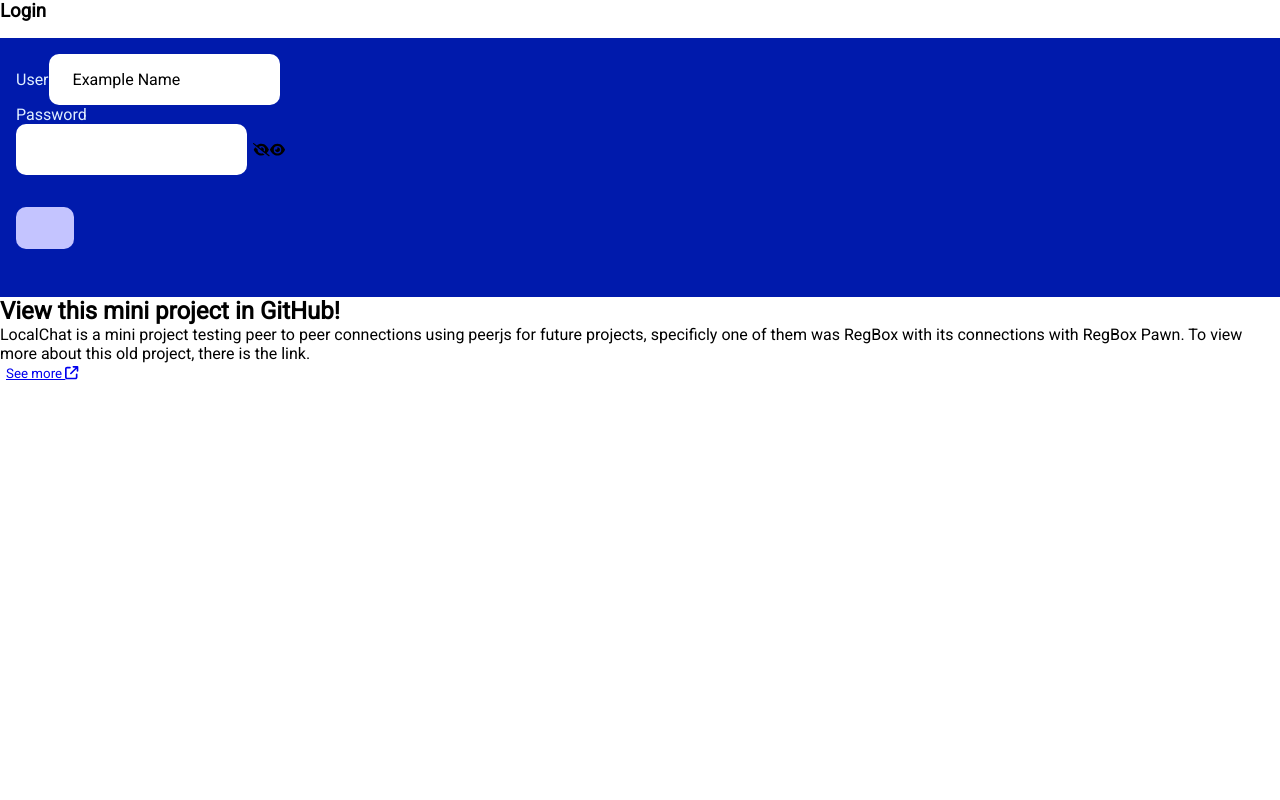
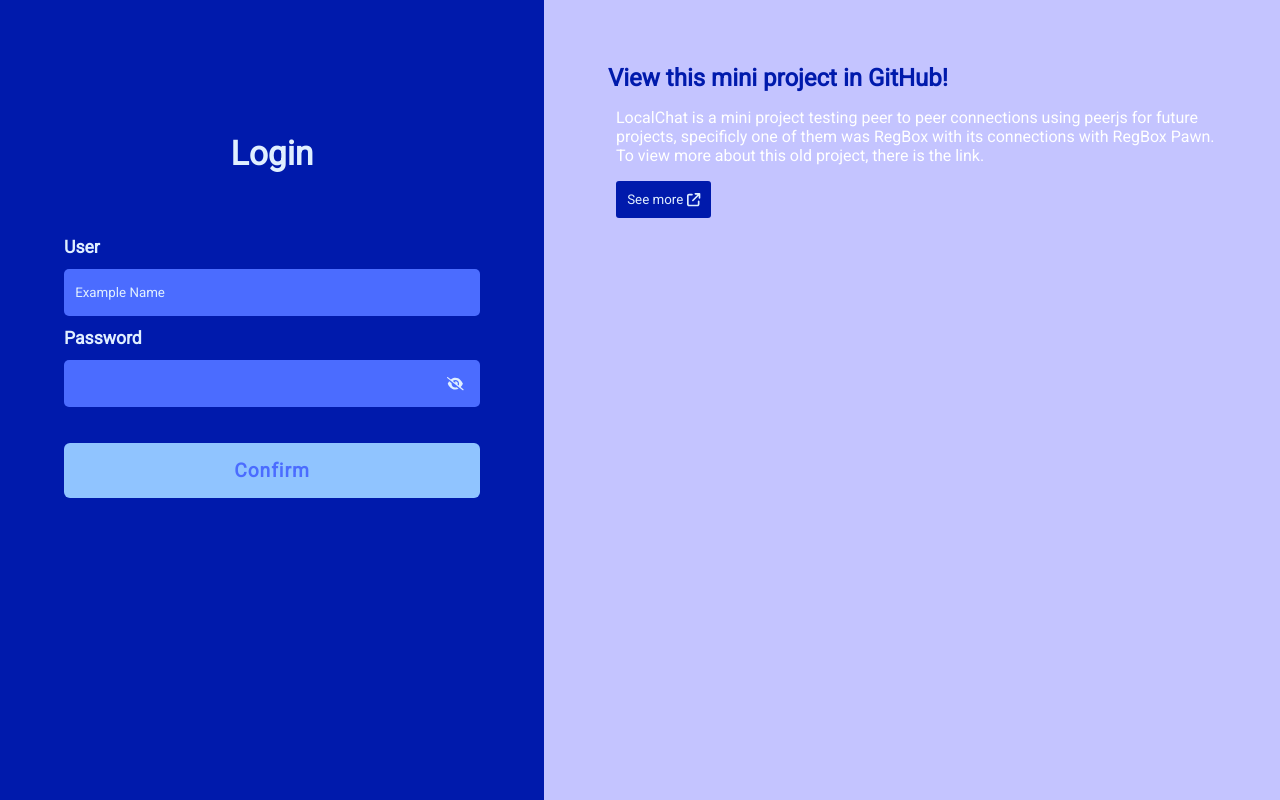
Before and after one commit to Animator55/LocalChat, a React (Vite) app: page / in a window 1280 px wide. Built offline with nearby package versions, Linux system fonts and the light colour scheme; the HTML template or start-up script is replaced by a standard one.

Commit message:
Update Auth.css

```diff
--- a/src/assets/Auth.css
+++ b/src/assets/Auth.css
@@ -1,124 +1,284 @@
-.screen {
+/**/
+.auth-screen {
     display: flex;
-    height: 100dvh;
+    width: 100%;
+    height: 100%;
 }
-@media (max-width:700px) {
-    .screen {
+.auth-section {
+    background-color: var(--cblue);
+    padding: 0 3rem;
+    height: 100%;
+    min-width: 35%;
+    color: var(--cwhite);
+    display: flex;
     flex-direction: column;
+    text-align: center;
+    user-select: none;
 }
+.auth-section > h1 {
+    font-size: 2.1rem;
+    margin:30% 0 2rem;
+}
+
+.auth-section > p {
+    font-size: 0.8rem;
+    color: var(--clight);
+    margin: 0;
+    margin-bottom: 0.5rem;
+}
+
+.error-box {
+    height: fit-content;
+    padding: 0.5rem;
+    margin-bottom: 1rem;
+    border-radius: 3px;
+    border: 1px solid var(--cred);
+    color:var(--cred);
+}
+.error-box:empty {
+    border: none;
+    padding: 0;
+}
+
 .form {
-        height: inherit;
+    display: flex;
+    flex-direction: column;
+    gap: 0.8rem;
+    padding: 0 1rem;
+}
+
+.labeled-input {
+    flex-wrap: wrap;
+    display: flex;
+}
+.labeled-input > label {
+    font-size: 1.1rem;
+    margin-bottom: .7rem;
+    font-weight: bold;
+    color: var(--clightgray);
+}
+.labeled-input > a {
+    background-color: transparent;
+    margin-left: auto;
+    color: var(--cblue);
+    font-size: 0.6rem;
+    cursor: pointer;
+    transition: color 100ms;
+}
+.labeled-input > a:hover {
+    color: var(--clightblue);
+    transition: color 100ms;
+}
+.labeled-input input {
+    width: -webkit-fill-available;
+    background-color: var(--clightblue);
+    padding: 1rem 0.7rem;
+    border-radius: 5px;
+    border: none;
+    outline: none;
+    color: var(--cwhite);
+    padding-right: 3rem;
+}
+.labeled-input .input-container {
+    position: relative;
+    width: 100%;
+}
+.labeled-input .input-container > button {
+    position: absolute;
+    border-radius: 5px;
+    width: 2rem;
+    height: 2rem;
+    color: var(--cwhite);
+    top: 19%;
+    right: 2%;
+}
+
+.labeled-input .input-container > button:hover {
+    box-shadow: 0 0 5px var(--cwhite);
+}
+
+
+.labeled-input .input-container > button.check > *:first-child,
+.labeled-input .input-container > button:not(.check) > *:last-child {
+    display:none
+}
+
+.check-box {
+    display: flex;
+    align-items: center;
+    gap: 1rem;
+    margin: 1rem 0 0;
+}
+.check-box > .box {
+    background-color: transparent;
+    padding: 0;
+    display: flex;
+    justify-content: center;
+    align-items: center;
+    font-size: x-large;
+}
+.check-box > .box * {
+    pointer-events: none;
+    color: var(--corange);
+}
+.check-box > .box.check > *:last-child, .check-box > .box > *:first-child {
+    display: block;
+}
+.check-box > .box > *:last-child, .check-box > .box.check > *:first-child {
+    display: none;
+}
+
+.see-more {
+    background-color: transparent;
+    color: var(--corange);
+    margin-left: 0.5rem;
+    font-size: 0.8rem;
+}
+
+.see-more:hover {
+    text-decoration: underline;
+}
+
+.form > button[type="submit"]{
+    background-color: var(--cgray);
+    padding: 1rem 2rem;
+    margin-top: 1.5rem;
+    display: flex;
+    align-items: center;
+    justify-content: center;
+    color: var(--cblue);
+    border-radius: 6px;
+    font-size: larger;
+}
+.form > button[type="submit"]:hover {
+    box-shadow: 0 0 5px var(--clightblue);
+}
+
+.form > button[type="submit"]:not(.loading-button)::before {
+    content: attr(data-text);
+    color: var(--clightblue);
+    letter-spacing: 1px;
+    font-weight: bold;
+    position: relative;
+}
+
+.sec-button {
+    background-color: transparent;
+    color: var(--cgray);
+    font-size: 0.6rem;
+    transition: color 300ms;
+    cursor: pointer;
+}
+
+.sec-button:hover {
+    color: var(--cwhite);
+    transition: color 100ms;
+}
+
+/***/
+
+.info {
+    width: 100%;
+    max-width: 60%;
+    height: 100%;
+    max-height: calc(100% - 8rem);
+    background: var(--clight);
+    color: var(--cblue);
+    padding: 4rem;
+    overflow: hidden;
+    position: relative;
+}
+
+.info > h2 {
+    position: relative;
+    z-index: 2;
+    margin: 0 0 1rem;
+    color: var(--cblue);
+}
+
+.info > p {
+    position: relative;
+    z-index: 2;
+    color: white;
+    margin-left: 0.5rem;
+}
+
+.info > button {
+    margin: 1rem 0.5rem;
+    background-color: var(--cblue);
+    color: var(--cwhite);
+    padding: 0.5rem 0.7rem;
+    border-radius: 3px;
+    position: relative;
+    z-index: 2;
+    display: flex;
+    align-items: center;
+    gap: .7rem;
+    padding: .7rem;
+}
+.info > button a {
+    text-decoration: none;
+    color: currentColor;
+}
+.info > button:hover {
+    box-shadow: 0 0 5px var(--clightblue);
+}
+/***/
+
+.loading-button {
+    position: relative;
+    overflow: hidden;
+}
+
+.loading-button::before {
+    content: attr(data-text);
+    color: var(--cwhite);
+    position: relative;
+    animation: beforeFade 300ms forwards;
+}
+@keyframes beforeFade {
+    from {
+        top: 0;
+        opacity: 1;
+    }
+    to{
+        top: 100%;
+        opacity: 0;
     }
 }
 
-.form {
-    padding: 1rem;
-    min-width: 35%;
-    background-color: var(--cblue);
-    color: var(--cwhite);
+@keyframes loading {
+    0%, 100% {
+        top: 1.4rem;
+        box-shadow: -1.5rem -0.5rem, 1.5rem 0.5rem;
     }
-.form form {
-    display: flex;
-    flex-direction: column;
-    align-items: center;
+    25% {
+        top: 0.8rem;
+        box-shadow: -1.5rem 0.5rem, 1.5rem 0.5rem;
     }
-.form h1{
-    text-align: center;
-    font-size: x-large;
-    margin: 2rem 0;
+    50% {
+        top: 1.4rem;
+        box-shadow: -1.5rem 0.5rem, 1.5rem -0.5rem;
     }
-.form hr {
-    width: 100%;
+    75% {
+        top: 1.8rem;
+        box-shadow: -1.5rem 0.5rem, 1.5rem -0.5rem;
     }
-.form ul {
-    display: flex;
-    flex-direction: column;
-    align-items: center;
-    padding: 2rem;
-    gap: 2rem;
-    animation: fadeToDown 300ms forwards;
-}
-.form ul div {
-    display: flex;
-    gap: 1rem;
-    align-items: center;
-    width: inherit;
-}
-.form input {
-    font-size: medium;
-    border-radius: 10px;
-    border: none;
-    padding: 1rem 1.5rem;
-    width: inherit;
-    align-self: start;
-}
-.form ::placeholder {
-    color: var(--cgray);
-}
-.form [type="submit"]{
-    transition: background-color 300ms, color 300ms;
-    border: 5px solid transparent;
-    background-color: var(--clight);
-    color: var(--cblue);
-    border-radius: 10px;
-    padding: 1rem 1.5rem;
-    margin: 2rem auto;
-    font-size: medium;
-}
-.form [type="submit"]:hover{
-    transition: background-color 300ms, color 300ms;
-    background-color: transparent;
-    color: var(--cwhite);
-    cursor: pointer;
 }
 
-.log-error {
-    border: 2px solid #ff3c3c;
-    border-radius: 5px;
-    background-color: transparent;
-    padding: 1rem;
-    color: var(--cgray);
-    display: flex;
-    gap: 0.4rem;
-    justify-content: center;
-    align-items: center;
-    transition: background-color 300ms, color 300ms;
+.loading-button::after {
+    content: "";
+    background-color: var(--cwhite);
+    border-radius: 50%;
+    width: 1rem;
+    height: 1rem;
+    position: absolute;
+    top: 1.4rem;
+    box-shadow: -1.5rem 0.5rem, 1.5rem -0.5rem;
+    animation: loading 1s infinite ease-in-out;
 }
 
-.log-error:empty {
-    display: none;
+.fade-up {
+    opacity: 1;
+    transition: opacity 300ms;
 }
-
-.log-error:hover {
-    cursor: pointer;
-    transition: background-color 300ms, color 300ms;
-}
-
-.buttonEye {
-    min-width: 2.3rem;
-    max-width: 2.3rem;
-    padding: 0.5rem;
-    border-radius: 5px;
-    transition: background-color 300ms;
-    background-color: var(--cgray);
-}
-.buttonEye:hover {
-    transition: background-color 300ms;
-    background-color: var(--clight);
-}
-
-[type="password"] + .buttonEye > :first-child, [type="input"] + .buttonEye > :last-child {
-    display: none;
-}
-
-.form a {
-    opacity: 0;
-    animation: fadeToDown 300ms 500ms forwards;
-}
-
-.page {
-    padding: 3rem;
-}
-.page h1 {
-    margin-bottom: 1rem;
-}
```
Lines whose indentation alone changed are shown as unchanged.
